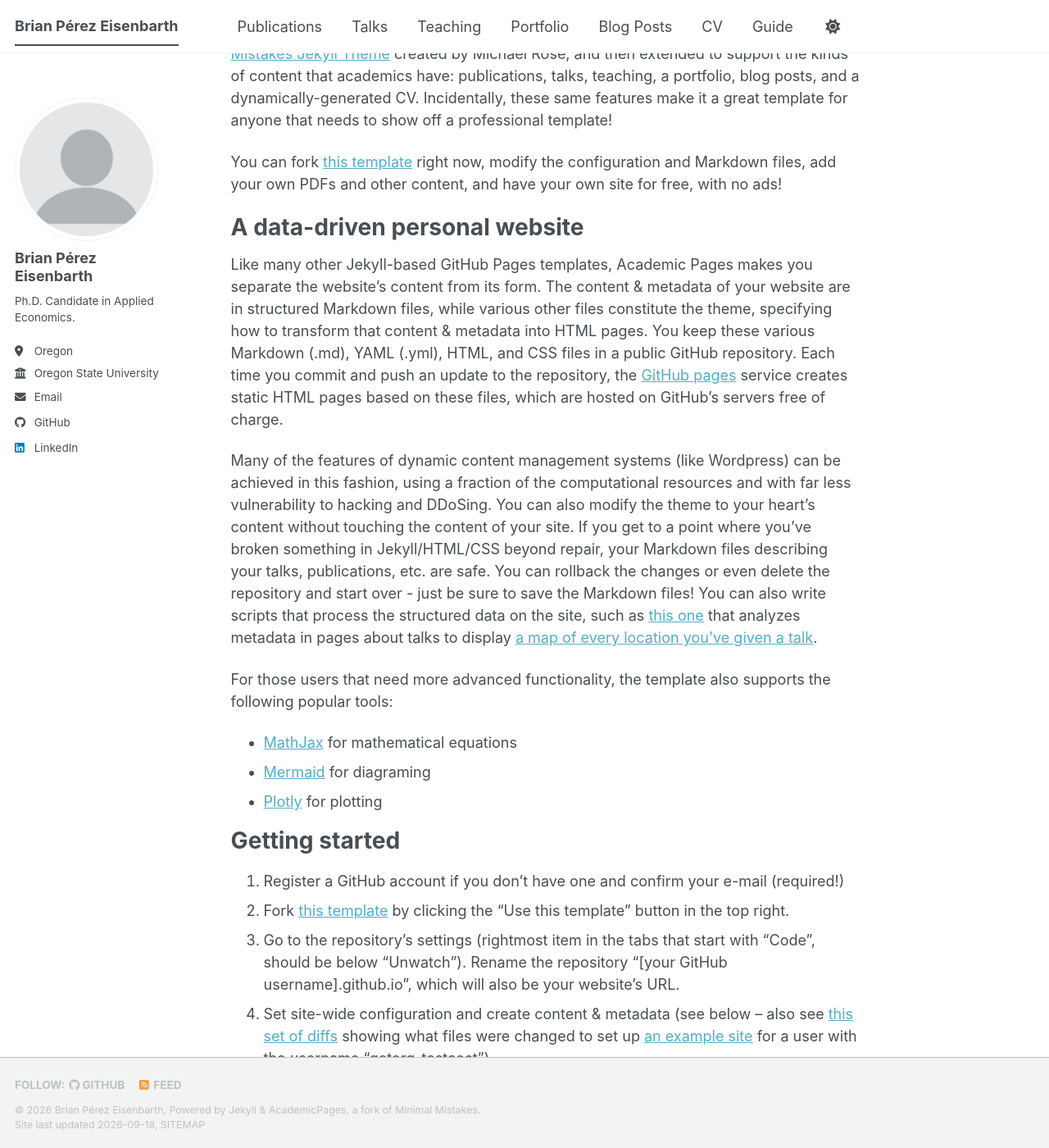
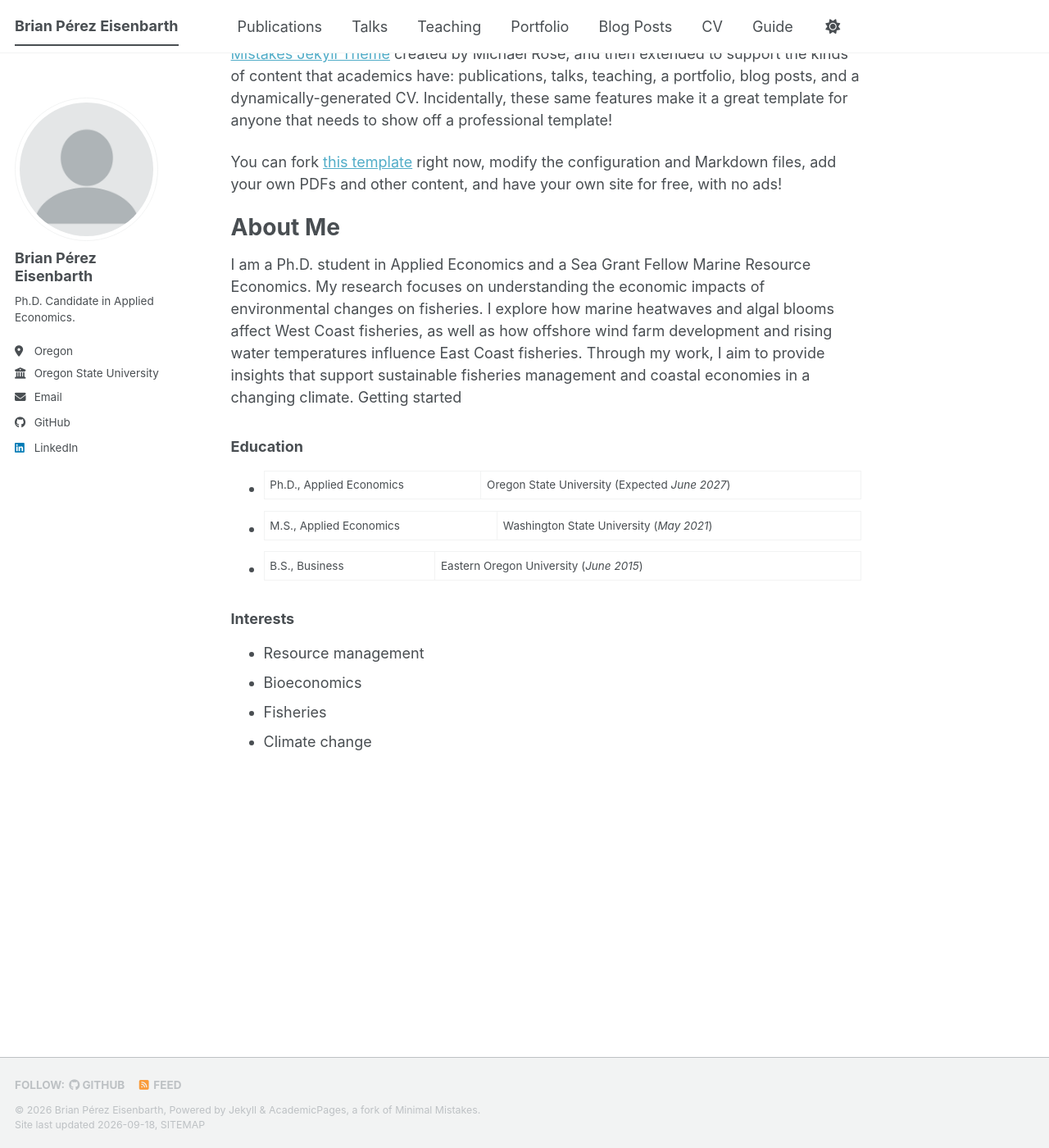
Before and after one commit to bperezeisen/bperezeisen.github.io, a Jekyll site: the page built from _pages/about.md, in a window 1280 px wide and 1400 px high, scrolled down 227 px. Shown: the whole window at 82% size. Built offline with Jekyll 4.4.1, drawn with Linux system fonts in a browser that asks for light colours; a style sheet for code colours, icons or effects is not loaded; some of the changed text lies outside the part shown.

Commit message:
Update about.md

```diff
--- a/_pages/about.md
+++ b/_pages/about.md
@@ -11,46 +11,19 @@ This is the front page of a website that is powered by the [Academic Pages templ
 
  You can fork [this template](https://github.com/academicpages/academicpages.github.io) right now, modify the configuration and Markdown files, add your own PDFs and other content, and have your own site for free, with no ads!
 
-A data-driven personal website
+About Me
 ======
-Like many other Jekyll-based GitHub Pages templates, Academic Pages makes you separate the website's content from its form. The content & metadata of your website are in structured Markdown files, while various other files constitute the theme, specifying how to transform that content & metadata into HTML pages. You keep these various Markdown (.md), YAML (.yml), HTML, and CSS files in a public GitHub repository. Each time you commit and push an update to the repository, the [GitHub pages](https://pages.github.com/) service creates static HTML pages based on these files, which are hosted on GitHub's servers free of charge.
 
-Many of the features of dynamic content management systems (like Wordpress) can be achieved in this fashion, using a fraction of the computational resources and with far less vulnerability to hacking and DDoSing. You can also modify the theme to your heart's content without touching the content of your site. If you get to a point where you've broken something in Jekyll/HTML/CSS beyond repair, your Markdown files describing your talks, publications, etc. are safe. You can rollback the changes or even delete the repository and start over - just be sure to save the Markdown files! You can also write scripts that process the structured data on the site, such as [this one](https://github.com/academicpages/academicpages.github.io/blob/master/talkmap.ipynb) that analyzes metadata in pages about talks to display [a map of every location you've given a talk](https://academicpages.github.io/talkmap.html).
+I am a Ph.D. student in Applied Economics and a Sea Grant Fellow Marine Resource Economics. My research focuses on understanding the economic impacts of environmental changes on fisheries. I explore how marine heatwaves and algal blooms affect West Coast fisheries, as well as how offshore wind farm development and rising water temperatures influence East Coast fisheries. Through my work, I aim to provide insights that support sustainable fisheries management and coastal economies in a changing climate.
+Getting started
 
-For those users that need more advanced functionality, the template also supports the following popular tools:
-- [MathJax](https://www.mathjax.org/) for mathematical equations
-- [Mermaid](https://mermaid.js.org/) for diagraming
-- [Plotly](https://plotly.com/javascript/) for plotting
+### Education
+- Ph.D., Applied Economics | Oregon State University (Expected _June 2027_)
+- M.S., Applied Economics | Washington State University (_May 2021_)
+- B.S., Business | Eastern Oregon University (_June 2015_)
 
-Getting started
-======
-1. Register a GitHub account if you don't have one and confirm your e-mail (required!)
-1. Fork [this template](https://github.com/academicpages/academicpages.github.io) by clicking the "Use this template" button in the top right.
-1. Go to the repository's settings (rightmost item in the tabs that start with "Code", should be below "Unwatch"). Rename the repository "[your GitHub username].github.io", which will also be your website's URL.
-1. Set site-wide configuration and create content & metadata (see below -- also see [this set of diffs](https://archive.is/3TPas) showing what files were changed to set up [an example site](https://getorg-testacct.github.io) for a user with the username "getorg-testacct")
-1. Upload any files (like PDFs, .zip files, etc.) to the files/ directory. They will appear at https://[your GitHub username].github.io/files/example.pdf.
-1. Check status by going to the repository settings, in the "GitHub pages" section
-
-Site-wide configuration
-------
-The main configuration file for the site is in the base directory in [_config.yml](https://github.com/academicpages/academicpages.github.io/blob/master/_config.yml), which defines the content in the sidebars and other site-wide features. You will need to replace the default variables with ones about yourself and your site's github repository. The configuration file for the top menu is in [_data/navigation.yml](https://github.com/academicpages/academicpages.github.io/blob/master/_data/navigation.yml). For example, if you don't have a portfolio or blog posts, you can remove those items from that navigation.yml file to remove them from the header.
-
-Create content & metadata
-------
-For site content, there is one Markdown file for each type of content, which are stored in directories like _publications, _talks, _posts, _teaching, or _pages. For example, each talk is a Markdown file in the [_talks directory](https://github.com/academicpages/academicpages.github.io/tree/master/_talks). At the top of each Markdown file is structured data in YAML about the talk, which the theme will parse to do lots of cool stuff. The same structured data about a talk is used to generate the list of talks on the [Talks page](https://academicpages.github.io/talks), each [individual page](https://academicpages.github.io/talks/2012-03-01-talk-1) for specific talks, the talks section for the [CV page](https://academicpages.github.io/cv), and the [map of places you've given a talk](https://academicpages.github.io/talkmap.html) (if you run this [python file](https://github.com/academicpages/academicpages.github.io/blob/master/talkmap.py) or [Jupyter notebook](https://github.com/academicpages/academicpages.github.io/blob/master/talkmap.ipynb), which creates the HTML for the map based on the contents of the _talks directory).
-
-**Markdown generator**
-
-The repository includes [a set of Jupyter notebooks](https://github.com/academicpages/academicpages.github.io/tree/master/markdown_generator
-) that converts a CSV containing structured data about talks or presentations into individual Markdown files that will be properly formatted for the Academic Pages template. The sample CSVs in that directory are the ones I used to create my own personal website at stuartgeiger.com. My usual workflow is that I keep a spreadsheet of my publications and talks, then run the code in these notebooks to generate the Markdown files, then commit and push them to the GitHub repository.
-
-How to edit your site's GitHub repository
-------
-Many people use a git client to create files on their local computer and then push them to GitHub's servers. If you are not familiar with git, you can directly edit these configuration and Markdown files directly in the github.com interface. Navigate to a file (like [this one](https://github.com/academicpages/academicpages.github.io/blob/master/_talks/2012-03-01-talk-1.md) and click the pencil icon in the top right of the content preview (to the right of the "Raw | Blame | History" buttons). You can delete a file by clicking the trashcan icon to the right of the pencil icon. You can also create new files or upload files by navigating to a directory and clicking the "Create new file" or "Upload files" buttons.
-
-Example: editing a Markdown file for a talk
-![Editing a Markdown file for a talk](/images/editing-talk.png)
-
-For more info
-------
-More info about configuring Academic Pages can be found in [the guide](https://academicpages.github.io/markdown/), the [growing wiki](https://github.com/academicpages/academicpages.github.io/wiki), and you can always [ask a question on GitHub](https://github.com/academicpages/academicpages.github.io/discussions). The [guides for the Minimal Mistakes theme](https://mmistakes.github.io/minimal-mistakes/docs/configuration/) (which this theme was forked from) might also be helpful.
+### Interests
+- Resource management
+- Bioeconomics
+- Fisheries
+- Climate change
```
